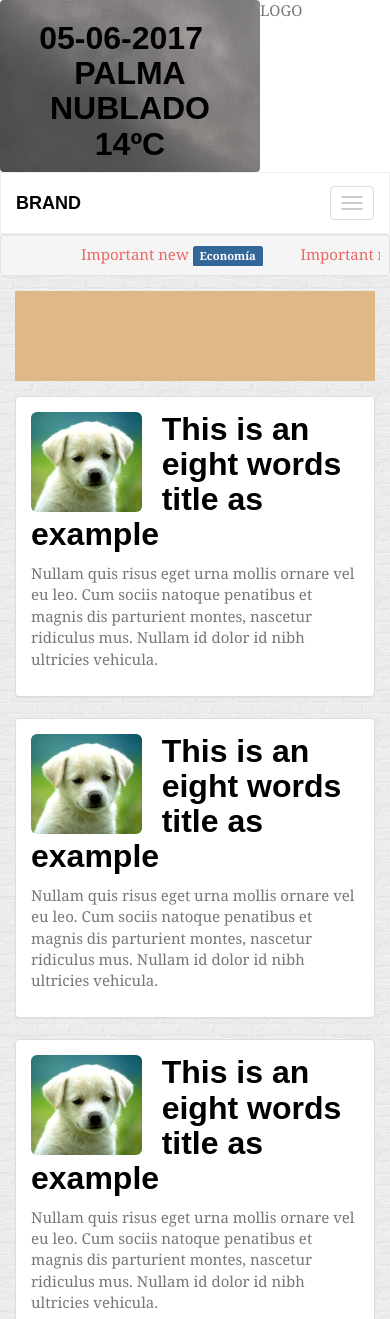
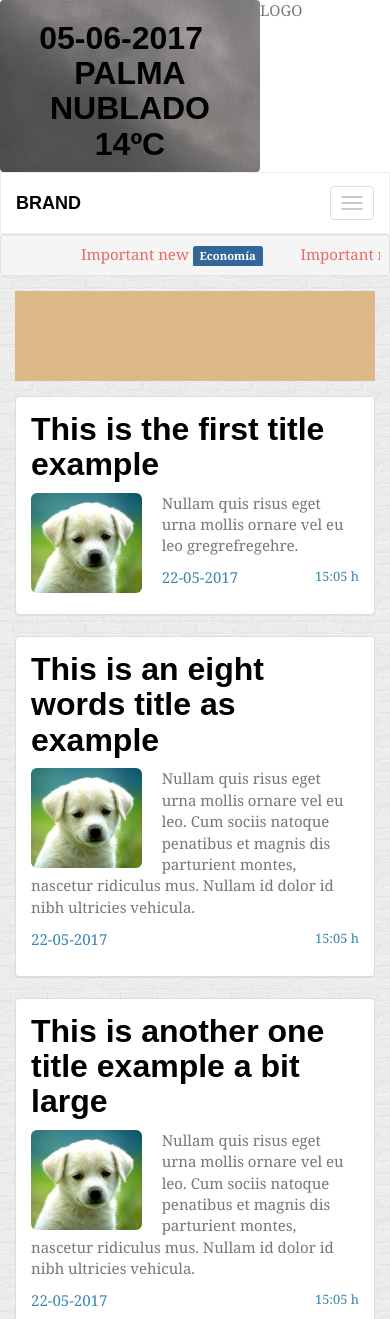
Before and after one commit to guilleCM/blog_noticias, a plain HTML site: page index.html in a window 390 px wide. Shown: the top 1319 px of the page. Drawn offline with nearby package versions, Linux system fonts and the light colour scheme; a web font is replaced by a local one.

Commit message:
añadidas imagenes para la version mobile

```diff
--- a/index.html
+++ b/index.html
@@ -3,6 +3,7 @@
 <head>
 	<meta charset="UTF-8">
 	<title>Noticias | Index</title>
+	<meta name="viewport" content="width=device-width, initial-scale=1.0">
 	<link rel="stylesheet" type="text/css" href="css/bootstrap.min.css">
 	<link rel="stylesheet" href="https://cdnjs.cloudflare.com/ajax/libs/font-awesome/4.7.0/css/font-awesome.min.css">
 	<style>
@@ -95,10 +96,12 @@
 		}
 		@media (max-width: 767px) {
 			.profile-dropdown img {
-/*				max-height: 35px;
-				position: absolute;
-				left: 13px;*/
 				top: 3px;
+			}
+		}
+		@media (min-width: 471px) {
+			.panel-img-mobile {
+				display: none;
 			}
 		}
 		@media (max-width: 470px) {
@@ -109,6 +112,9 @@
 			}
 			.new-card h2 {
 				margin-top: 0px;
+			}
+			.panel-img-desktop {
+				display: none;
 			}
 		}
 	</style>
@@ -190,29 +196,33 @@
 				</div>
 				<div class="panel panel-default">
 					<div class="panel-body new-card">
-						<img src="img/img.jpg" alt="new1-img" class="img-rounded">
-						<h2>This is an eight words title as example</h2>
-						<p>Nullam quis risus eget urna mollis ornare vel eu leo. Cum sociis natoque penatibus
-							et magnis dis parturient montes, nascetur ridiculus mus. Nullam id dolor id nibh ultricies
-							vehicula.</p>
+						<img src="img/img.jpg" alt="new1-img" class="img-rounded panel-img-desktop">
+						<h2>This is the first title example</h2>
+						<img src="img/img.jpg" alt="new1-img" class="img-rounded panel-img-mobile">
+						<p>Nullam quis risus eget urna mollis ornare vel eu leo gregrefregehre.</p>
+						<p class="text-info">22-05-2017&emsp;&emsp;<small class="pull-right">15:05 h</small></p>
 					</div>
 				</div>
 				<div class="panel panel-default">
 					<div class="panel-body new-card">
-						<img src="img/img.jpg" alt="new1-img" class="img-rounded">
+						<img src="img/img.jpg" alt="new1-img" class="img-rounded panel-img-desktop">
 						<h2>This is an eight words title as example</h2>
+						<img src="img/img.jpg" alt="new1-img" class="img-rounded panel-img-mobile">
 						<p>Nullam quis risus eget urna mollis ornare vel eu leo. Cum sociis natoque penatibus
 							et magnis dis parturient montes, nascetur ridiculus mus. Nullam id dolor id nibh ultricies
 							vehicula.</p>
+						<p class="text-info">22-05-2017&emsp;&emsp;<small class="pull-right">15:05 h</small></p>
 					</div>
 				</div>
 				<div class="panel panel-default">
 					<div class="panel-body new-card">
-						<img src="img/img.jpg" alt="new1-img" class="img-rounded">
-						<h2>This is an eight words title as example</h2>
+						<img src="img/img.jpg" alt="new1-img" class="img-rounded panel-img-desktop">
+						<h2>This is another one title example a bit large</h2>
+						<img src="img/img.jpg" alt="new1-img" class="img-rounded panel-img-mobile">
 						<p>Nullam quis risus eget urna mollis ornare vel eu leo. Cum sociis natoque penatibus
 							et magnis dis parturient montes, nascetur ridiculus mus. Nullam id dolor id nibh ultricies
 							vehicula.</p>
+						<p class="text-info">22-05-2017&emsp;&emsp;<small class="pull-right">15:05 h</small></p>
 					</div>
 				</div>
 			</div>
@@ -226,7 +236,6 @@
 <script>
 	$(document).ready(function() {
     var marquee = $('div.marquee');
-    console.log(marquee);
     marquee.each(function() {
         var mar = $(this),indent = mar.width();
         mar.marquee = function() {
```
